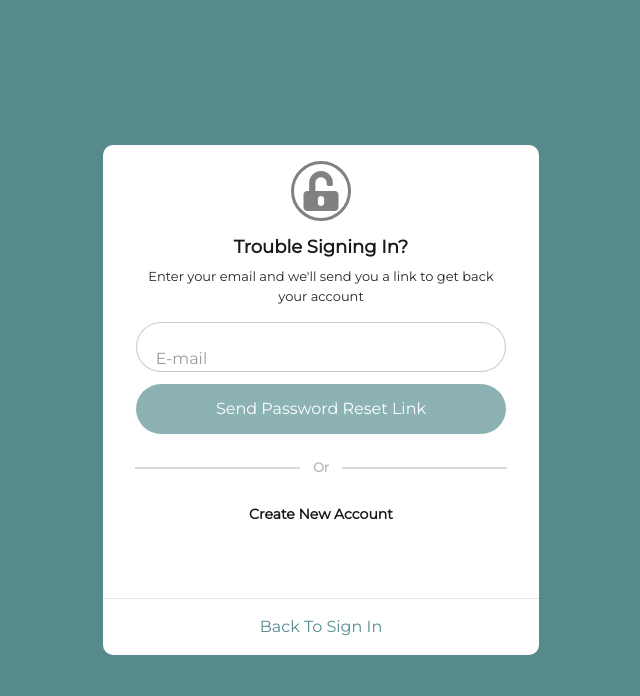
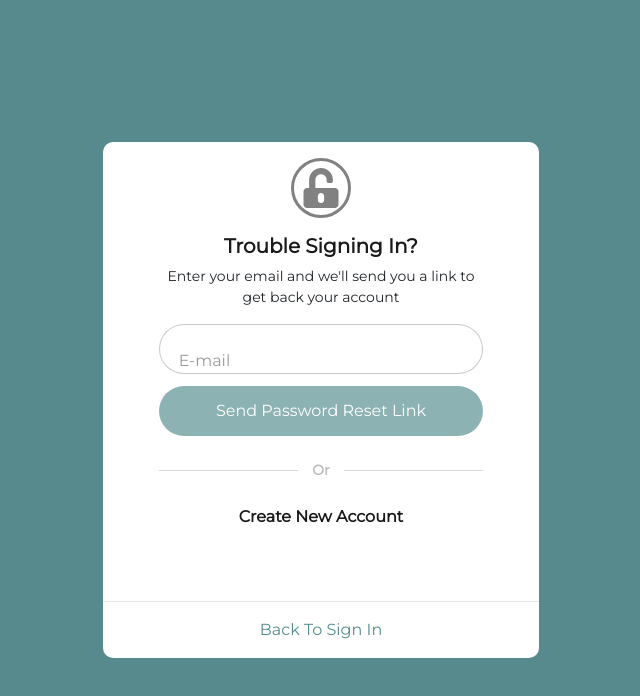
Before and after one commit to chiomadans1759/FREYDA, a Vue app: page /forgot-password in a window 1280 px wide. Shown: the top 696 px of the page, without its empty margins (319-959 px from the left). Built offline with nearby package versions, Linux system fonts and the light colour scheme; no server answers; what vue-toastr-2 would draw is missing.

Commit message:
Harmonized the auth styles

```diff
--- a/src/views/Auth/ForgotPassword.vue
+++ b/src/views/Auth/ForgotPassword.vue
@@ -1,7 +1,7 @@
 <template>
   <div id="forgot-password" class="row justify-content-center align-items-center">
     <div class="bg-white col-md-4 col-sm-7 col-10 py-3 p-0">
-      <div class="row justify-content-center flex-column align-items-center px-5">
+      <div class="row justify-content-center flex-column align-items-center px-5 mx-2">
         <div class="p-3 lock-icon d-flex justify-content-center align-items-center mb-3"><i class="fas fa-unlock-alt"></i></div>
         <h1>Trouble Signing In?</h1>
         <p class="text-center">Enter your email and we'll send you a link to get back your account</p>
@@ -20,7 +20,7 @@
           class="form-control mt-4">Send Password Reset Link
         </button>
       </div>
-      <Divider class="my-4 px-2 mx-4"/>
+      <Divider class="my-4 px-2 mx-5"/>
       <div class="text-center">
         <router-link class="new-account" to="/">Create New Account</router-link>
         <hr>
@@ -80,16 +80,16 @@ export default {
 }
 #forgot-password h1 {
   color:rgba(0, 0, 0, .9);
-  font-size:18px;
+  font-size:20px;
   font-weight:bold;
 }
 #forgot-password .new-account {
   color:rgba(0, 0, 0, .9);
-  font-size:14px;
+  font-size:16px;
   font-weight:bold;
 }
 #forgot-password p {
-  font-size:13px;
+  font-size:14px;
 }
 #forgot-password input, button {
   font-size: 15px;
```
